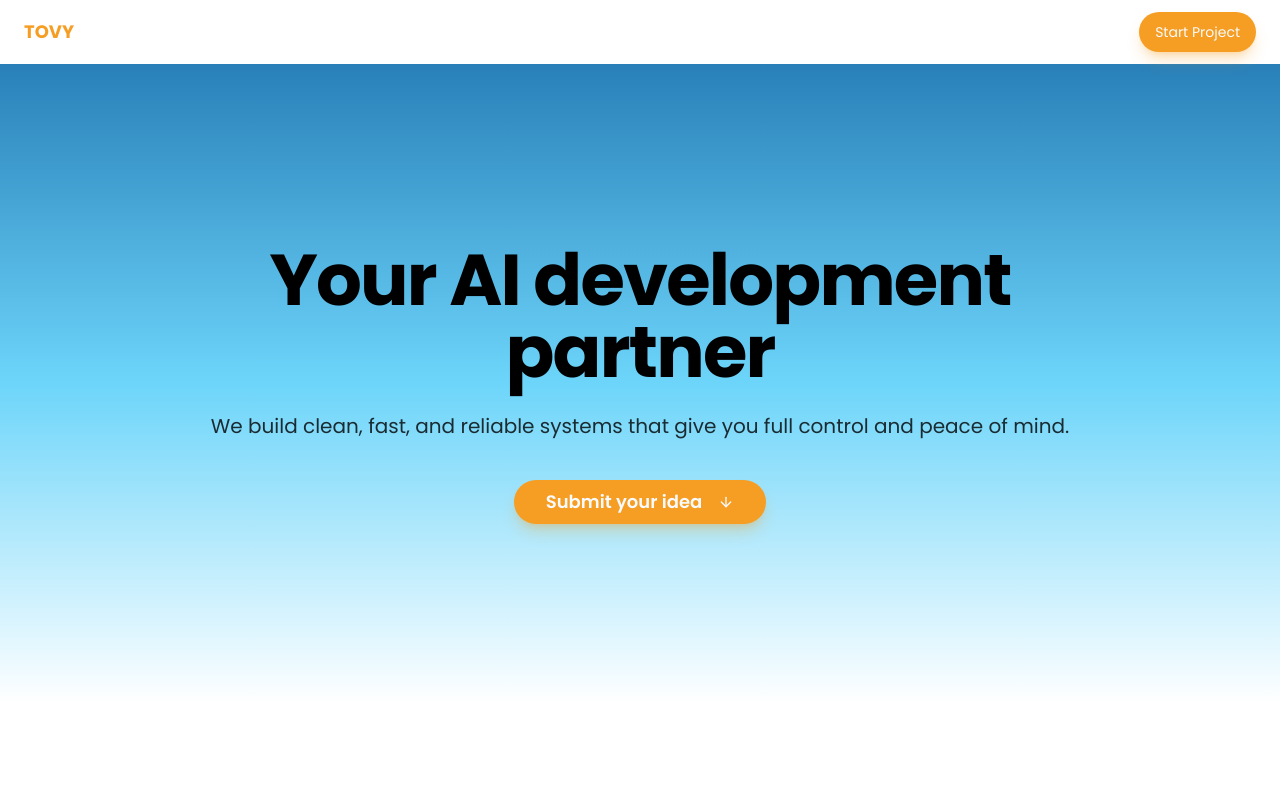
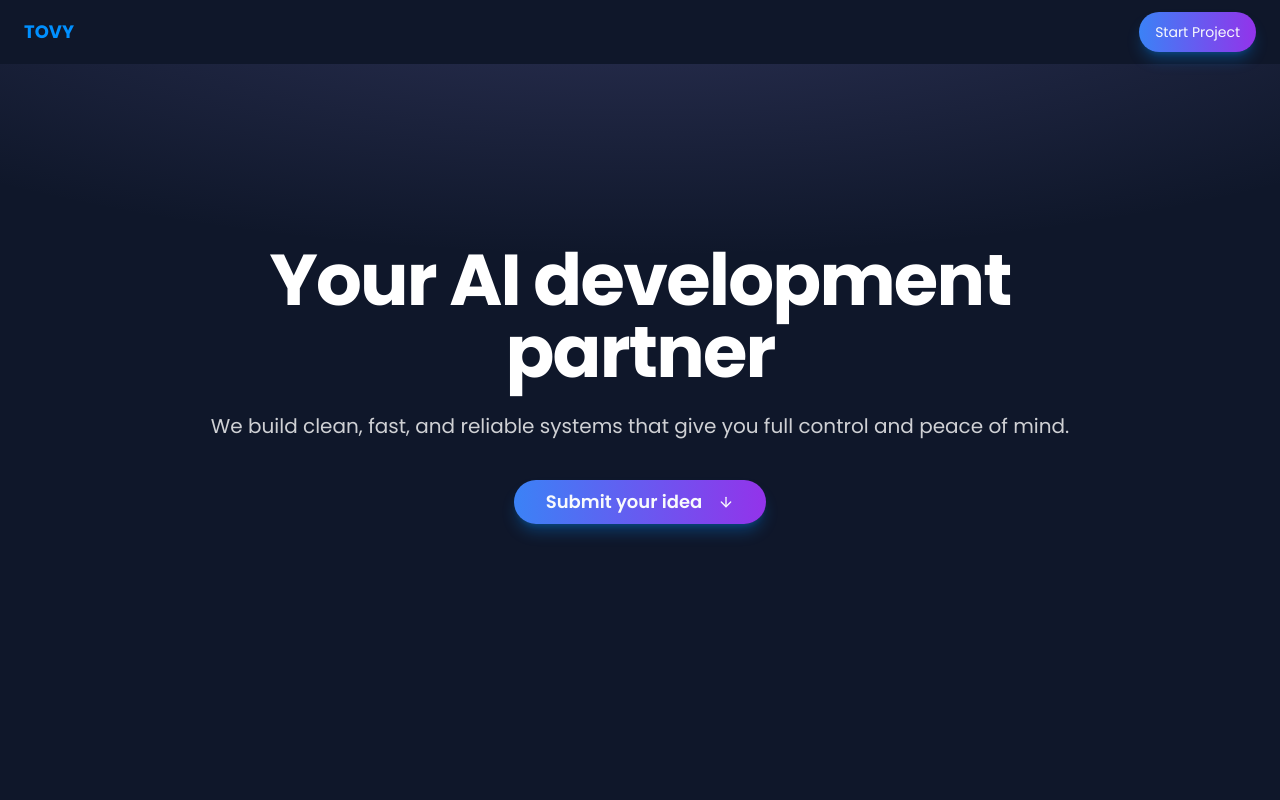
Before and after one commit to tovy-eu/tovy.eu-website, a Next.js app: page / in a window 1280 px wide. Shown: the top 800 px of the page. Built offline with nearby package versions, Linux system fonts and the light colour scheme.

Commit message:
Only change colors for the full website. Use the attached colors through

```diff
--- a/src/app/globals.css
+++ b/src/app/globals.css
@@ -4,30 +4,30 @@
 
 @layer base {
   :root {
-    --background: 0 0% 100%;
-    --foreground: 222.2 84% 4.9%;
-    --card: 0 0% 100%;
-    --card-foreground: 222.2 84% 4.9%;
-    --popover: 0 0% 100%;
-    --popover-foreground: 222.2 84% 4.9%;
-    --primary: 35 92% 55%;
+    --background: 222.2 47.4% 11.2%;
+    --foreground: 210 40% 98%;
+    --card: 222.2 47.4% 11.2%;
+    --card-foreground: 210 40% 98%;
+    --popover: 222.2 47.4% 11.2%;
+    --popover-foreground: 210 40% 98%;
+    --primary: 206 100% 50%;
     --primary-foreground: 210 40% 98%;
-    --secondary: 210 40% 96.1%;
-    --secondary-foreground: 222.2 47.4% 11.2%;
-    --muted: 210 40% 96.1%;
-    --muted-foreground: 215.4 16.3% 46.9%;
-    --accent: 210 40% 96.1%;
-    --accent-foreground: 222.2 47.4% 11.2%;
-    --destructive: 0 84.2% 60.2%;
+    --secondary: 217.2 32.6% 17.5%;
+    --secondary-foreground: 210 40% 98%;
+    --muted: 217.2 32.6% 17.5%;
+    --muted-foreground: 215.4 16.3% 56.9%;
+    --accent: 217.2 32.6% 17.5%;
+    --accent-foreground: 210 40% 98%;
+    --destructive: 0 62.8% 30.6%;
     --destructive-foreground: 210 40% 98%;
-    --border: 214.3 31.8% 91.4%;
-    --input: 214.3 31.8% 91.4%;
-    --ring: 222.2 84% 4.9%;
-    --chart-1: 12 76% 61%;
-    --chart-2: 173 58% 39%;
-    --chart-3: 197 37% 24%;
-    --chart-4: 43 74% 66%;
-    --chart-5: 27 87% 67%;
+    --border: 217.2 32.6% 17.5%;
+    --input: 217.2 32.6% 17.5%;
+    --ring: 212.7 26.8% 83.9%;
+    --chart-1: 220 70% 50%;
+    --chart-2: 160 60% 45%;
+    --chart-3: 30 80% 55%;
+    --chart-4: 280 65% 60%;
+    --chart-5: 340 75% 55%;
     --radius: 0.5rem;
   }
   .dark {
--- a/src/components/landing/hero-section.tsx
+++ b/src/components/landing/hero-section.tsx
@@ -7,14 +7,14 @@ export function HeroSection() {
     <section
       className="relative w-full flex flex-col items-center justify-center min-h-[80vh] text-center py-20 md:py-32"
       style={{
-        background: 'linear-gradient(to bottom, #2980B9, #6DD5FA, #FFFFFF)'
+        background: 'radial-gradient(ellipse 80% 50% at 50% -20%,rgba(120,119,198,0.3),hsla(0,0%,100%,0))'
       }}
     >
       <div className="z-10 max-w-4xl px-4">
-        <h1 className="text-4xl font-bold tracking-tight text-black sm:text-6xl md:text-7xl">
+        <h1 className="text-4xl font-bold tracking-tight text-white sm:text-6xl md:text-7xl">
           Your AI development partner
         </h1>
-        <p className="mt-6 text-lg leading-8 text-black/80 sm:text-xl">
+        <p className="mt-6 text-lg leading-8 text-white/80 sm:text-xl">
           We build clean, fast, and reliable systems that give you full control and peace of mind.
         </p>
         <div className="mt-10 flex items-center justify-center gap-x-6">
--- a/src/components/ui/button.tsx
+++ b/src/components/ui/button.tsx
@@ -9,7 +9,7 @@ const buttonVariants = cva(
   {
     variants: {
       variant: {
-        default: "bg-primary text-primary-foreground shadow-lg shadow-primary/30 hover:bg-primary/90 hover:-translate-y-px",
+        default: "bg-primary text-primary-foreground shadow-lg shadow-primary/30 hover:bg-primary/90 hover:-translate-y-px bg-gradient-to-r from-blue-500 to-purple-600",
         destructive:
           "bg-destructive text-destructive-foreground hover:bg-destructive/90",
         outline:
```
